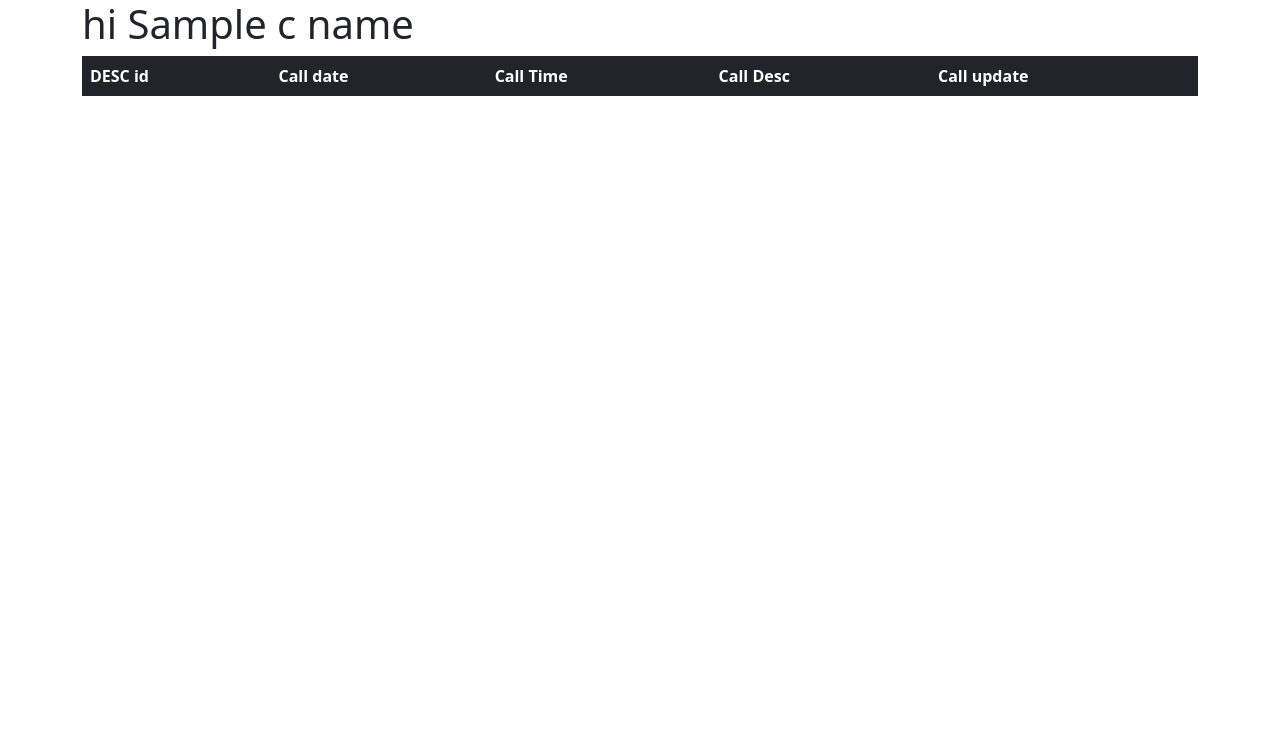
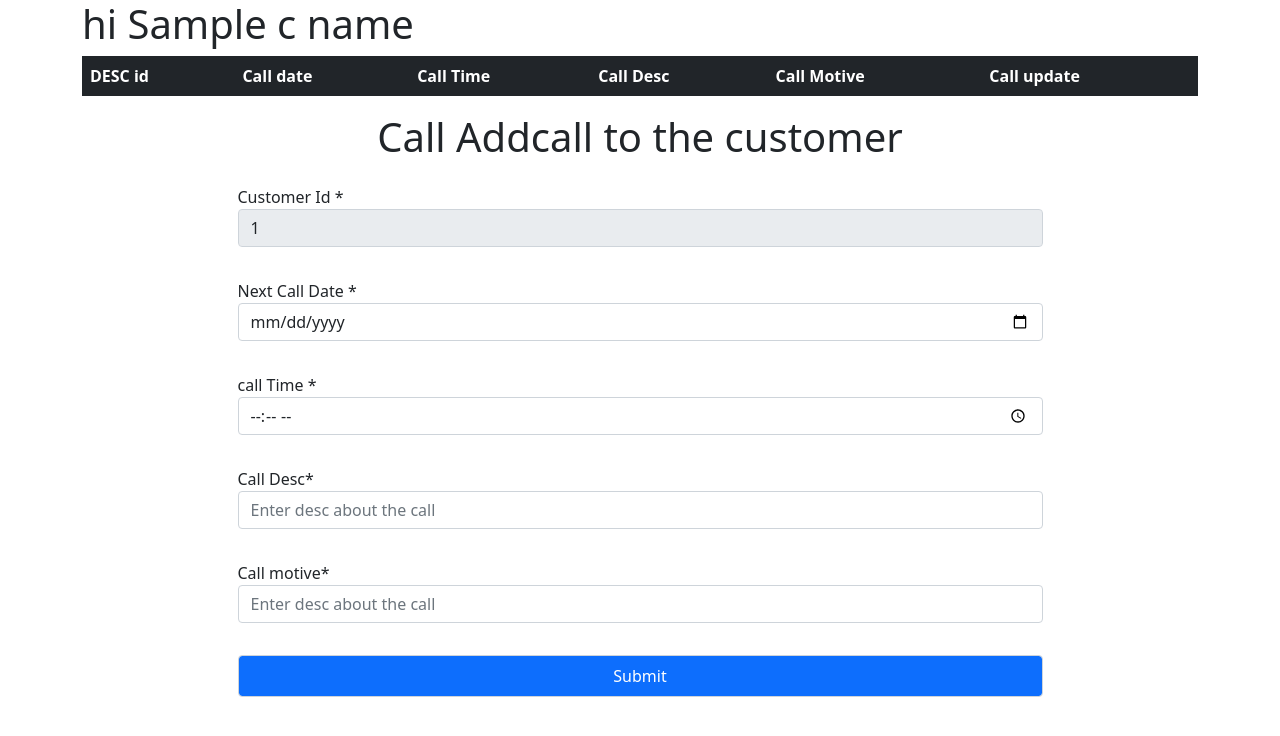
Before and after one commit to akash-vhotkar/salesandservises, a Node server app: template views/call_desc.ejs in a window 1280 px wide. Shown: the top 736 px of the page. Run offline with Node 20, Linux system fonts and the light colour scheme; the template is opened without the code that fills it: most values are stand-ins (such as "Sample title", 1, 10 or a date in 2020); lists and menus that the app fills with data are empty; some libraries are stand-ins or nearby versions.

Commit message:
all done

```diff
--- a/model/lead.js
+++ b/model/lead.js
@@ -25,7 +25,8 @@ const shema = new mongoose.Schema({
     call: [{
         call_date: String,
         call_time: String,
-        call_desc: String
+        call_desc: String,
+        call_motive: String
 
     }]
 
--- a/views/call_desc.ejs
+++ b/views/call_desc.ejs
@@ -14,6 +14,10 @@
         display: none;
 
     }
+
+    #addcall {
+        display: block;
+    }
 </style>
 
 <body>
@@ -27,6 +31,8 @@
                     <th scope="col">Call date</th>
                     <th scope="col">Call Time</th>
                     <th scope="col">Call Desc</th>
+                    <th scope="col">Call Motive</th>
+
                     <th scope="col">Call update</th>
                 </tr>
             </thead>
@@ -34,21 +40,25 @@
 
 
 
-                <% if(typeof rem !='undefined' ){ %>
-                    <% rem.forEach(i=>{ %>
+                <% if(typeof call !='undefined' ){ %>
+                    <% call.forEach(i=>{ %>
                         <tr>
                             <th scope="row">
                                 <%- i._id %>
                             </th>
                             <td>
-                                <%- i.rem_date %>
+                                <%- i.call_date %>
                             </td>
                             <td>
-                                <%- i.rem_time %>
+                                <%- i.call_time %>
                             </td>
                             <td>
-                                <%- i.rem_desc%>
+                                <%- i.call_desc%>
                             </td>
+                            <td>
+                                <%- i.call_motive%>
+                            </td>
+
                             <td><button onclick="callupdate(this)" class="btn btn-primary">update call</button></td>
 
                         </tr>
@@ -66,6 +76,56 @@
 
             </tbody>
         </table>
+
+        <form action="/emp/lead/callmanagement/calldesc/addcall" class="w-75 m-auto" id="addcall" method="POST">
+            <div>
+                <h1 class="text-center">Call Addcall to the customer</h1>
+            </div>
+
+            <div class="form-group p-3">
+                <label>Customer Id <span class="star">*</span></label>
+                <input type="text" value="<%- customer_id%>" readonly class="form-control" name="c_id"
+                    id="exampleInputEmail1" aria-describedby="emailHelp" placeholder="Enter Customer Id">
+
+            </div>
+
+
+
+
+            <div class="form-group p-3">
+
+                <label>Next Call Date <span class="star">*</span></label>
+                <input type="date" name="calldate" id="calldata" class="form-control" aria-describedby="emailHelp"
+                    required>
+
+            </div>
+            <div class="form-group p-3">
+                <label> call Time <span class="star">*</span></label>
+                <input type="time" class="form-control" id="calltime" name="calltime" id="exampleInputEmail1"
+                    aria-describedby="emailHelp">
+
+            </div>
+            <div class="form-group p-3">
+                <label>Call Desc<span class="star">*</span></label>
+                <input type="text" name="calldesc" id="calldesc" class="form-control" id="exampleInputEmail1"
+                    aria-describedby="emailHelp" placeholder="Enter desc about the call" required>
+
+            </div>
+
+            <div class="form-group p-3">
+                <label>Call motive<span class="star">*</span></label>
+                <input type="text" name="callmotive" id="calldesc" class="form-control" id="exampleInputEmail1"
+                    aria-describedby="emailHelp" placeholder="Enter desc about the call" required>
+
+            </div>
+
+
+            <div class="form-group p-3">
+                <input type="submit" class="form-control p-2 bg-primary text-white" id="exampleInputPassword1"
+                    value="Submit">
+            </div>
+
+        </form>
 
 
 
@@ -108,6 +168,12 @@
                     aria-describedby="emailHelp" placeholder="Enter desc about the call" required>
 
             </div>
+            <div class="form-group p-3">
+                <label>Call motive<span class="star">*</span></label>
+                <input type="text" name="call_motive" id="calldesc" class="form-control" id="exampleInputEmail1"
+                    aria-describedby="emailHelp" placeholder="Enter desc about the call" required>
+
+            </div>
 
 
             <div class="form-group p-3">
@@ -128,6 +194,7 @@
         function callupdate(btn) {
             const dc = document.querySelector('#callupdate')
             dc.style.display = 'block';
+
             let parent = btn.parentElement.parentElement;
             let call_id = parent.children[0].innerText;
             let call_date = parent.children[1].innerText;
```
Also changed, not shown: controller/employee.js (+38 -8 lines), router/emp.js (+8 -0 lines), views/callmanage.ejs (+19 -1 lines), views/leadform.ejs (+6 -2 lines), views/salespage.ejs (added, +91 -0 lines).
